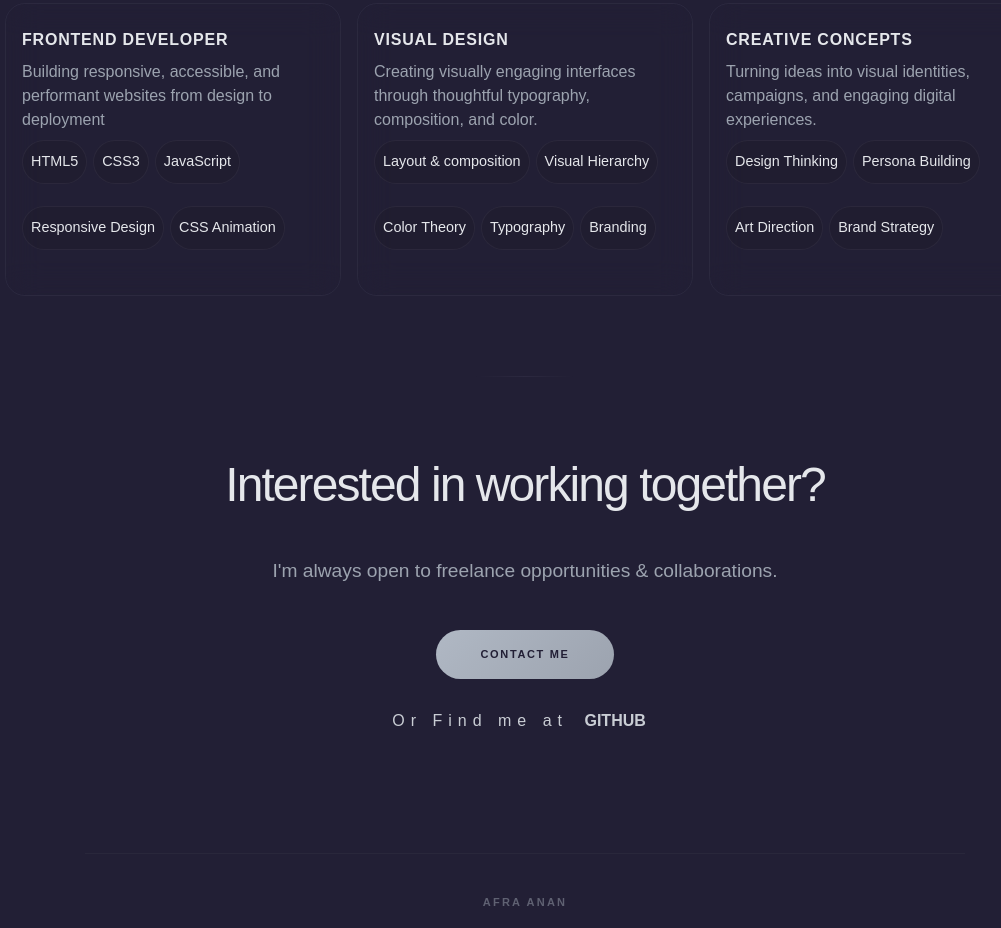
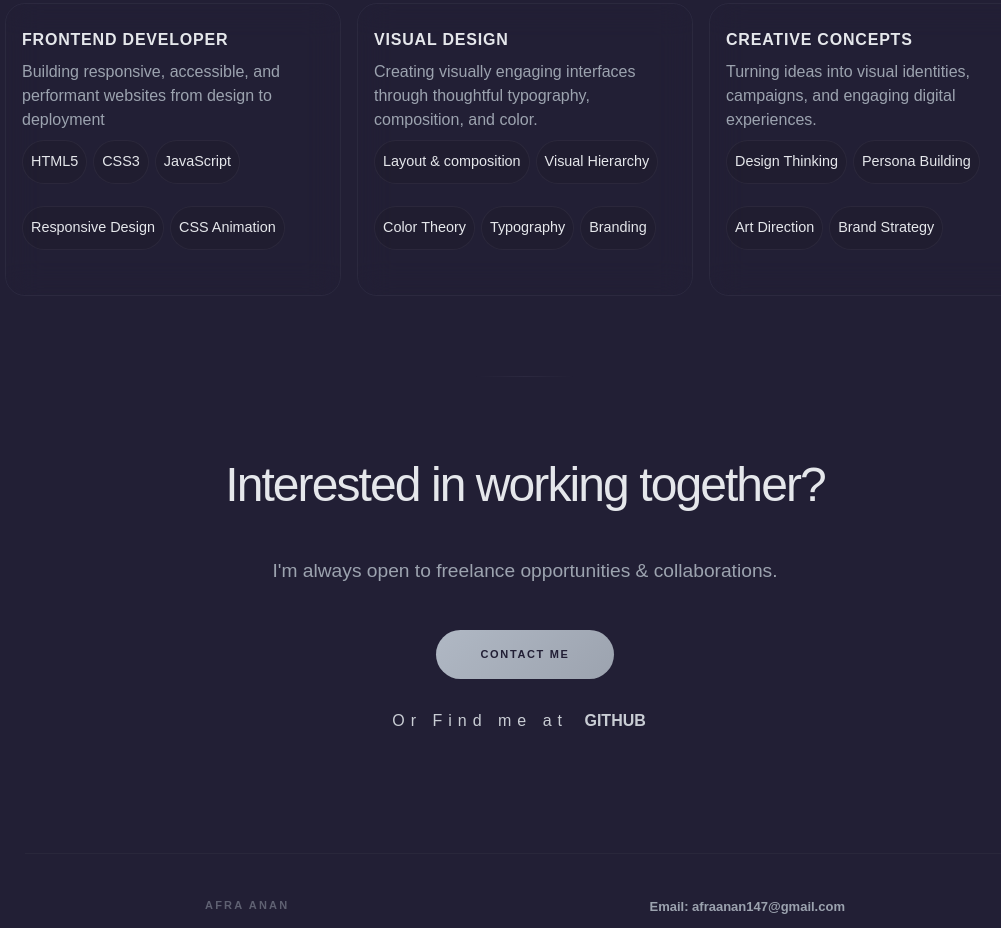
Before and after one commit to Afra-44/Portfoliio, a plain HTML site: page index.html in a window 1280 px wide. Shown: the part 3637-4565 px from the top of the page, without its empty margins (115-1116 px from the left). Drawn offline with nearby package versions, Linux system fonts and the light colour scheme; a web font is replaced by a local one.

Commit message:
update contact

```diff
--- a/index.html
+++ b/index.html
@@ -238,14 +238,17 @@
       <p>Or Find me at<a class="contact-link" href="https://github.com/Afra-44" target="_blank">   GITHUB </a>
         <!-- <a class="contact-link" href=""> Facebook</a></p> -->
     </div>
-</section>
+  </section>
 
 
      <!-- ═══ FOOTER  ═══ -->
   <section class="footer" id="footer">
     <div class="footer-bar reveal reveal-d4">
       <div class="footer-brand">Afra Anan</div>
+      <div class="links">
+        <a href="mailto:afraanan147@gmail.com">Email: afraanan147@gmail.com</a>
 
+      </div>
     </div>
   </section>
 </main>
--- a/style.css
+++ b/style.css
@@ -417,7 +417,7 @@ body.menu-open .top-nav { background: rgba(21, 24, 31, 0.95); backdrop-filter: b
   border: 1px solid var(--panel-border-hover);
 }
 .service-name {
-  font-size: clamp(0.5rem,2vw,1rem); font-weight: 700; letter-spacing: 0.05em;
+  font-size: 1rem; font-weight: 700; letter-spacing: 0.05em;
   color: var(--ivory); text-transform: uppercase;
 }
 .service-text{
@@ -467,8 +467,11 @@ body.menu-open .top-nav { background: rgba(21, 24, 31, 0.95); backdrop-filter: b
 /* ══════════════════════════════════
    FOOTER
    ══════════════════════════════════ */
-.footer { padding: 10px 80px; text-align: center; }
+.footer { padding: 10px 20px;
+  text-align: center; }
 .footer-bar {
+  display: flex;
+  justify-content: space-around;
    align-items: center;
   padding-top: 40px; border-top: 1px solid rgba(156,163,175,0.06);
 }
@@ -476,6 +479,11 @@ body.menu-open .top-nav { background: rgba(21, 24, 31, 0.95); backdrop-filter: b
   letter-spacing: 0.2em; text-transform: uppercase;
   color: var(--slate-light); opacity: 0.5; }
 
+.footer .links a{
+text-decoration: none;
+color: var(--slate-light);
+font-size: 13px; font-weight: 600;
+}
 
 /* ══════════════════════════════════
    RESPONSIVE
```
